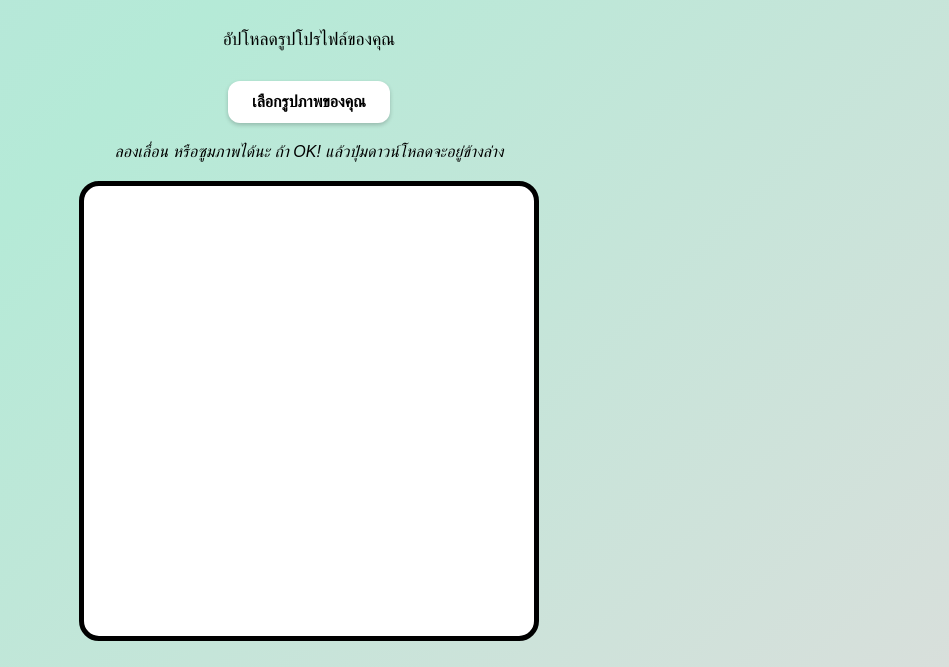
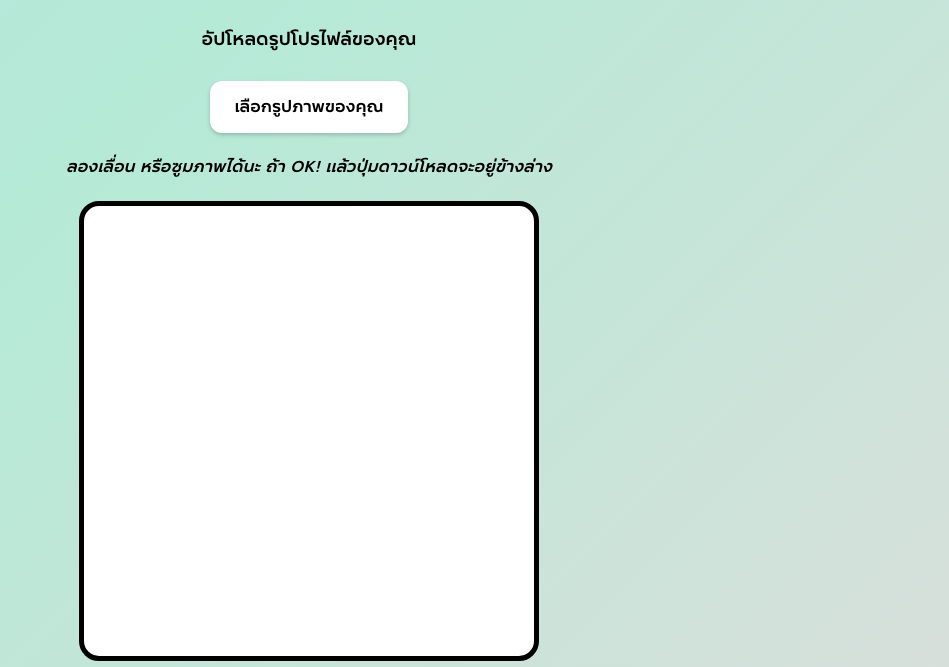
Before and after one commit to atp-dev/photo-frame, a plain HTML site: page index.html in a window 1280 px wide. Shown: the part 109-776 px from the top of the page, without its empty margins (331-1280 px from the left). Drawn offline with Linux system fonts and the light colour scheme.

Commit message:
add font

```diff
--- a/index.html
+++ b/index.html
@@ -2,6 +2,7 @@
 
 <head>
   <meta charset="UTF-8">
+  <meta name="viewport" content="width=device-width, initial-scale=1" />
   <title>Amazing Thailand LoveWins Festival</title>
   <link rel="stylesheet" href="style.css">
 </head>
--- a/style.css
+++ b/style.css
@@ -1,6 +1,6 @@
 
     body {
-      font-family: "Anuphan", sans-serif;
+      font-family: 'TAT_Sana_Suksa', sans-serif;
       display: flex;
       flex-direction: column;
       align-items: center;
@@ -105,3 +105,10 @@
       50% { background-position: 100% 50%; }
       100% { background-position: 0% 50%; }
     }
+    @font-face {
+  font-family: 'TAT_Sana_Suksa';
+  src: url('/fonts/TAT_Sana_Suksa/TATSANA_CHON-BLD.OTF') format('opentype');
+  font-weight: normal;
+  font-style: normal;
+  font-display: swap;
+}
```
Also changed, not shown: fonts/TAT_Sana_Suksa/TATSANA_CHON-BLD.OTF (added).
